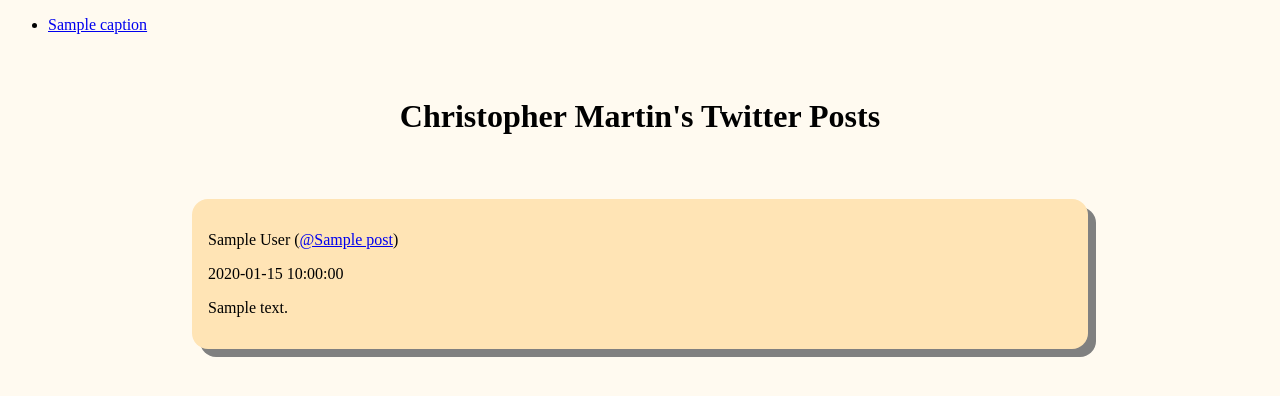
After one commit to ccjjmartin/oop, a PHP site: template templates/index.twig in a window 1280 px wide. The commit adds this page. Shown: the top 396 px of the page. Run offline with PHP 8.4, Linux system fonts and the light colour scheme; the template is opened without the code that fills it: most values are stand-ins (such as "Sample title", 1, 10 or a date in 2020); some libraries are stand-ins or nearby versions.

Commit message:
Render with twig templates

```diff
--- /dev/null
+++ b/css/main.css
@@ -0,0 +1,16 @@
+body {
+  background-color: floralwhite;
+}
+
+.posts-wrapper {
+  max-width: 60em;
+  margin: auto;
+}
+
+.post {
+  background-color: moccasin;
+  border-radius: 1em;
+  box-shadow: 0.5em 0.5em grey;
+  margin: 2em;
+  padding: 1em;
+}
--- a/src/factories/PostFactoryExternalTwitter.php
+++ b/src/factories/PostFactoryExternalTwitter.php
@@ -52,7 +52,8 @@ class PostFactoryExternalTwitter extends PostFactoryExternal {
     // Loop through the provided twitter API data and create Post instances.
     foreach ($data as $item) {
       $new_post = new Post(
-        $item['user']['name'] . ' (<a href="https://twitter.com/' . $item['user']['screen_name'] . '">@' . $item['user']['screen_name'] . '</a>)',
+        $item['user']['name'],
+        $item['user']['screen_name'],
         $item['created_at'],
         $item['text'],
         $this->source
--- a/src/factories/PostFactoryLocalYaml.php
+++ b/src/factories/PostFactoryLocalYaml.php
@@ -41,7 +41,8 @@ class PostFactoryLocalYaml extends PostFactoryLocal {
     // Loop through the provided twitter API data and create Post instances.
     foreach ($data as $item) {
       $new_post = new Post(
-        $item['user']['name'] . ' (<a href="https://twitter.com/' . $item['user']['screen_name'] . '">@' . $item['user']['screen_name'] . '</a>)',
+        $item['user']['name'],
+        $item['user']['screen_name'],
         $item['created_at'],
         $item['text'],
         $this->source
--- /dev/null
+++ b/templates/components/posts.twig
@@ -0,0 +1,5 @@
+<div class="post">
+  <p> {{ author }} (<a href="https://twitter.com/{{ screenName }}">@{{ screenName }}</a>) </p>
+  <p>{{ created }}</p>
+  <p>{{ body }}</p>
+</div>
--- /dev/null
+++ b/templates/index.twig
@@ -0,0 +1,34 @@
+<!DOCTYPE html>
+<html>
+  <head>
+    <title>Christopher Martin's Posts</title>
+    {% block stylesheets %}
+      <link href="css/main.css" rel="stylesheet" />
+    {% endblock %}
+  </head>
+  <body>
+    <ul id="navigation">
+    {% for item in navigation %}
+      <li><a href="{{ item.href }}">{{ item.caption }}</a></li>
+    {% endfor %}
+    </ul>
+
+    <h1 style='margin:2em 0'>
+      <center>Christopher Martin's Twitter Posts</center>
+    </h1>
+    <div class="posts-wrapper">
+    {% for post in posts %}
+      {% include 'components/posts.twig' with {
+        'author': post.author,
+        'screenName': post.screenName,
+        'created': post.created,
+        'body': post.body,
+      } %}
+    {% endfor %}
+    </div>
+
+    {% block javascripts %}
+      <!-- <script src=""></script> -->
+    {% endblock %}
+  </body>
+</html>
```
Also changed, not shown: index.php (+7 -6 lines), src/controllers/PostCollectionPage.php (+20 -0 lines), src/models/Post.php (+6 -4 lines), yaml/index.php (+7 -6 lines), README.md.
